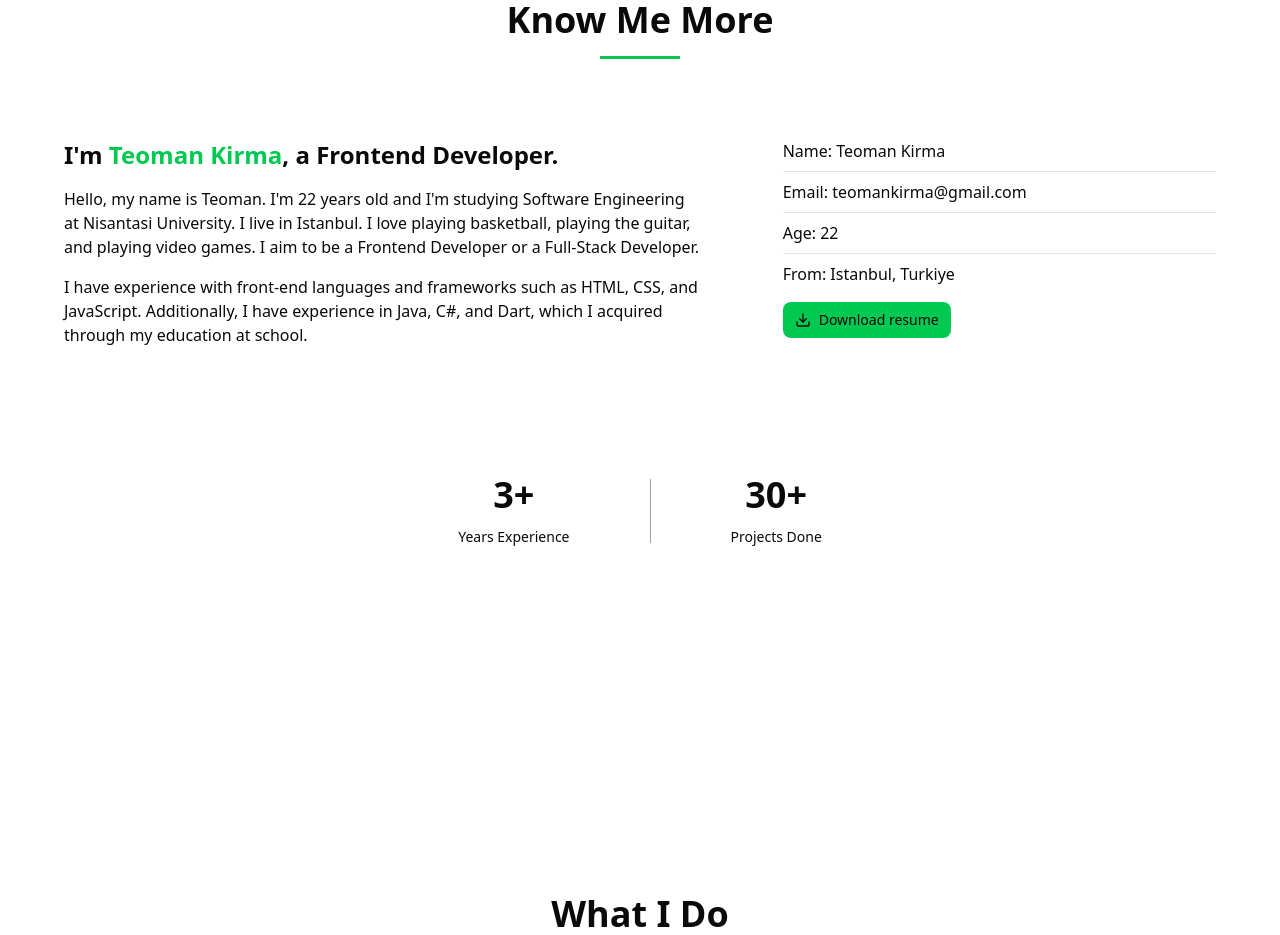
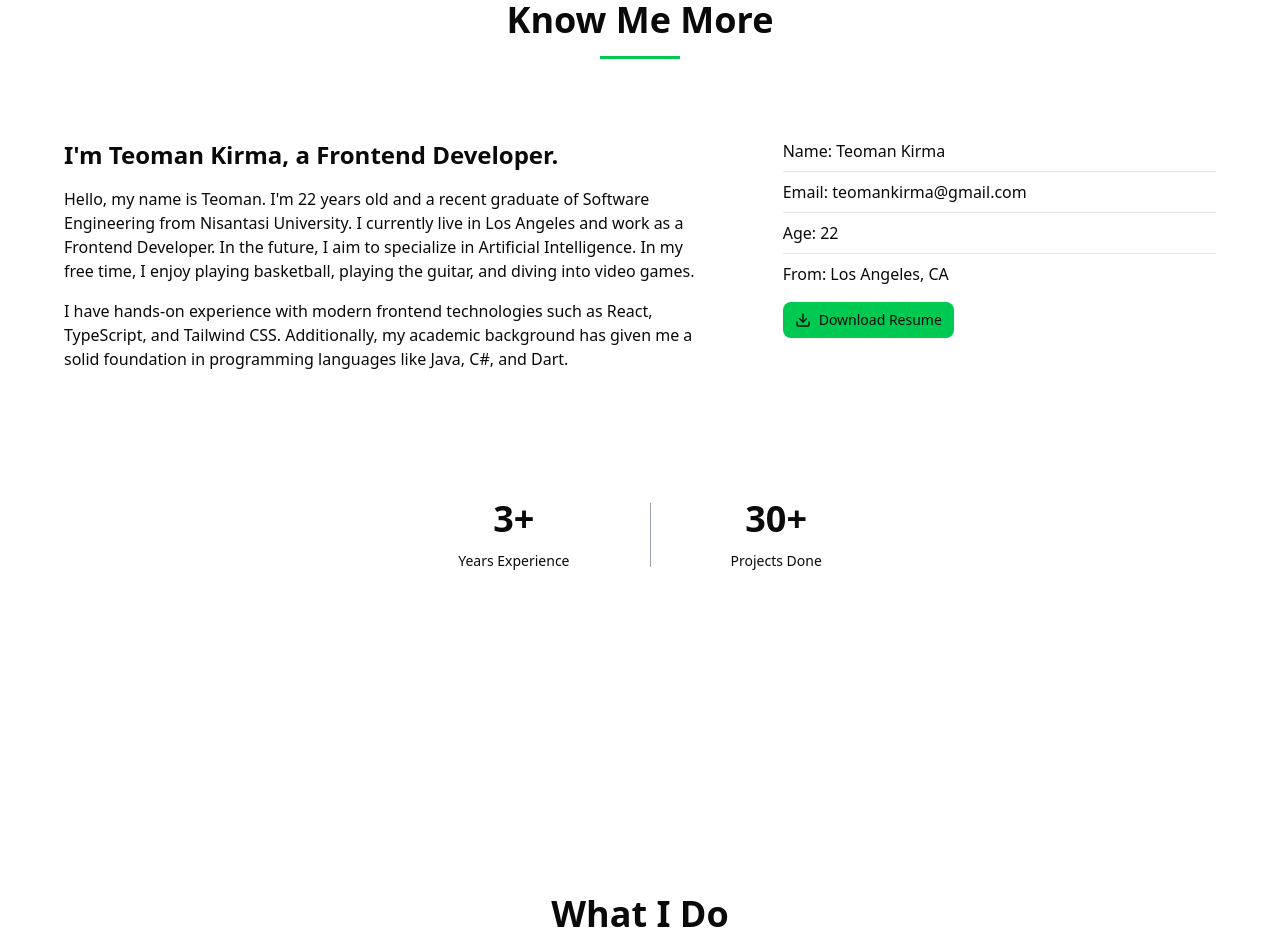
Before and after one commit to teomankirma/portfolio-website, a Next.js app: page / in a window 1280 px wide. Shown: the part 920-1855 px from the top of the page. Built offline with nearby package versions, Linux system fonts and the light colour scheme.

Commit message:
feat: add language support for know me more

```diff
--- a/src/components/KnowMeMore.tsx
+++ b/src/components/KnowMeMore.tsx
@@ -1,56 +1,57 @@
+"use client";
+
 import React from "react";
 import { Heading, Spacer } from "@/components";
 import { Button, Separator } from "@/components/ui";
 import { Download } from "lucide-react";
+import { CONSTANTS } from "@/constants/constants";
+import { usePortfolioStore } from "@/hooks/usePortfolioStore";
+import { calculateAge } from "@/utils";
 
 export function KnowMeMore() {
+  const { language } = usePortfolioStore();
+  const age = calculateAge();
+
   return (
     <div className="min-h-screen" id="know-me-more">
-      <Heading text="Know Me More" />
-      <div className="grid grid-cols-12 gap-20 px-16">
-        <div className="col-span-7">
+      <Heading text={CONSTANTS[language].knowMeMore} />
+      <div className="grid grid-cols-1 gap-8 px-4 sm:px-8 lg:grid-cols-12 lg:gap-20 lg:px-16">
+        <div className="lg:col-span-7">
           <div className="text-2xl font-bold">
-            I&apos;m <span className="text-green-500">Teoman Kirma</span>, a
-            Frontend Developer.
+            {CONSTANTS[language].knowMeMoreA}
           </div>
           <Spacer y={1} />
-          <div>
-            Hello, my name is Teoman. I&apos;m 22 years old and I&apos;m
-            studying Software Engineering at Nisantasi University. I live in
-            Istanbul. I love playing basketball, playing the guitar, and playing
-            video games. I aim to be a Frontend Developer or a Full-Stack
-            Developer.
-          </div>
+          <div>{CONSTANTS[language].knowMeMoreB}</div>
           <Spacer y={1} />
-          <div>
-            I have experience with front-end languages and frameworks such as
-            HTML, CSS, and JavaScript. Additionally, I have experience in Java,
-            C#, and Dart, which I acquired through my education at school.
-          </div>
+          <div>{CONSTANTS[language].knowMeMoreC}</div>
         </div>
-        <div className="col-span-5">
-          <p>Name: Teoman Kirma</p>
+        <div className="mt-8 lg:col-span-5 lg:mt-0">
+          <p>
+            {CONSTANTS[language].nameLabel} {CONSTANTS[language].fullName}
+          </p>
           <Separator className="my-2" />
           <p>Email: teomankirma@gmail.com</p>
           <Separator className="my-2" />
-          <p>Age: 22</p>
+          <p>
+            {CONSTANTS[language].ageLabel} {age}
+          </p>
           <Separator className="my-2" />
-          <p>From: Istanbul, Turkiye</p>
+          <p>{CONSTANTS[language].fromLabel} Los Angeles, CA</p>
           <Spacer y={1} />
           <Button variant="ghost" className="bg-green-500">
-            <Download /> Download resume
+            <Download /> {CONSTANTS[language].downloadResumeLabel}
           </Button>
         </div>
       </div>
       <Spacer y={8} />
-      <div className="flex justify-center gap-20 items-center">
+      <div className="flex items-center justify-center gap-20">
         <div className="text-center">
           <p className="text-4xl font-bold">3+</p>
           <Spacer y={0.75} />
           <p className="text-sm">Years Experience</p>
         </div>
 
-        <div className="border-l-1 border-gray-400 h-16"></div>
+        <div className="h-16 border-l-1 border-gray-400"></div>
         <div className="text-center">
           <p className="text-4xl font-bold">30+</p>
           <Spacer y={0.75} />
--- a/src/components/NavigationBar.tsx
+++ b/src/components/NavigationBar.tsx
@@ -35,7 +35,9 @@ export function NavigationBar() {
 
   return (
     <header className="bg-background sticky top-0 z-50 flex h-20 w-full shrink-0 items-center border-b px-4 md:px-6">
-      <div className="text-md font-semibold">Teoman Kirma</div>
+      <div className="text-md font-semibold">
+        {CONSTANTS[language].fullName}
+      </div>
       <Sheet open={open} onOpenChange={setOpen}>
         <SheetTrigger asChild>
           <Button variant="outline" size="icon" className="ml-auto lg:hidden">
--- a/src/constants/constants.ts
+++ b/src/constants/constants.ts
@@ -2,8 +2,12 @@ export const CONSTANTS = {
   ENGLISH: {
     // General
     fullName: "Teoman Kirma",
+    nameLabel: "Name:",
+    ageLabel: "Age:",
+    fromLabel: "From:",
+    downloadResumeLabel: "Download Resume",
 
-    // Navigation Bar
+    // Headings
     home: "Home",
     knowMeMore: "Know Me More",
     whatIDo: "What I Do",
@@ -11,7 +15,7 @@ export const CONSTANTS = {
     clientSpeak: "Client Speak",
     getInTouch: "Get In Touch",
 
-    // Headings
+    // Home
     welcome: "Welcome",
     typewriter: [
       "I'm Teoman Kirma.",
@@ -20,10 +24,25 @@ export const CONSTANTS = {
     ],
     location: "based in Los Angeles, CA.",
     hireMe: "Hire Me",
+
+    // Know Me More
+    knowMeMoreA: "I'm Teoman Kirma, a Frontend Developer.",
+    knowMeMoreB:
+      "Hello, my name is Teoman. I'm 22 years old and a recent graduate of Software Engineering from Nisantasi University. I currently live in Los Angeles and work as a Frontend Developer. In the future, I aim to specialize in Artificial Intelligence. In my free time, I enjoy playing basketball, playing the guitar, and diving into video games.",
+    knowMeMoreC:
+      "I have hands-on experience with modern frontend technologies such as React, TypeScript, and Tailwind CSS. Additionally, my academic background has given me a solid foundation in programming languages like Java, C#, and Dart.",
+    experienceA: "5+",
+    experienceB: "Years Experience",
+    projectsA: "40+",
+    projectsB: "Projects Done",
   },
   TURKISH: {
     // General
     fullName: "Teoman Kırma",
+    nameLabel: "İsim:",
+    ageLabel: "Yaş:",
+    fromLabel: "Konum:",
+    downloadResumeLabel: "CV'mi İndirin",
 
     // Headings
     home: "Anasayfa",
@@ -42,5 +61,16 @@ export const CONSTANTS = {
     ],
     location: "Los Angeles, CA'da yaşıyorum.",
     hireMe: "Beni İşe Alın",
+
+    // Know Me More
+    knowMeMoreA: "Ben Teoman Kırma, bir Frontend Geliştiricisiyim.",
+    knowMeMoreB:
+      "Merhaba, benim adım Teoman. 22 yaşındayım ve Nişantaşı Üniversitesi Yazılım Mühendisliği bölümünden yeni mezun oldum. Şu anda Los Angeles'ta yaşıyorum ve Frontend Geliştirici olarak çalışıyorum. Gelecekte yapay zeka alanında uzmanlaşmayı hedefliyorum. Boş zamanlarımda basketbol oynamayı, gitar çalmayı ve video oyunlarıyla vakit geçirmeyi seviyorum.",
+    knowMeMoreC:
+      "React, TypeScript ve Tailwind CSS gibi modern frontend teknolojileri konusunda pratik deneyime sahibim. Ayrıca, üniversite eğitimim sayesinde Java, C# ve Dart gibi programlama dillerinde de sağlam bir altyapıya sahibim.",
+    experienceA: "5+",
+    experienceB: "Yıl Deneyim",
+    projectsA: "40+",
+    projectsB: "Tamamlanan Projeler",
   },
 };
--- a/src/utils.ts
+++ b/src/utils.ts
@@ -18,3 +18,20 @@ export const scrollToSection = (
     });
   }
 };
+
+const BIRTH_DATE = new Date("07-27-2002");
+
+export function calculateAge(): number {
+  const today = new Date();
+  let age = today.getFullYear() - BIRTH_DATE.getFullYear();
+  const monthDiff = today.getMonth() - BIRTH_DATE.getMonth();
+
+  if (
+    monthDiff < 0 ||
+    (monthDiff === 0 && today.getDate() < BIRTH_DATE.getDate())
+  ) {
+    age--;
+  }
+
+  return age;
+}
```
